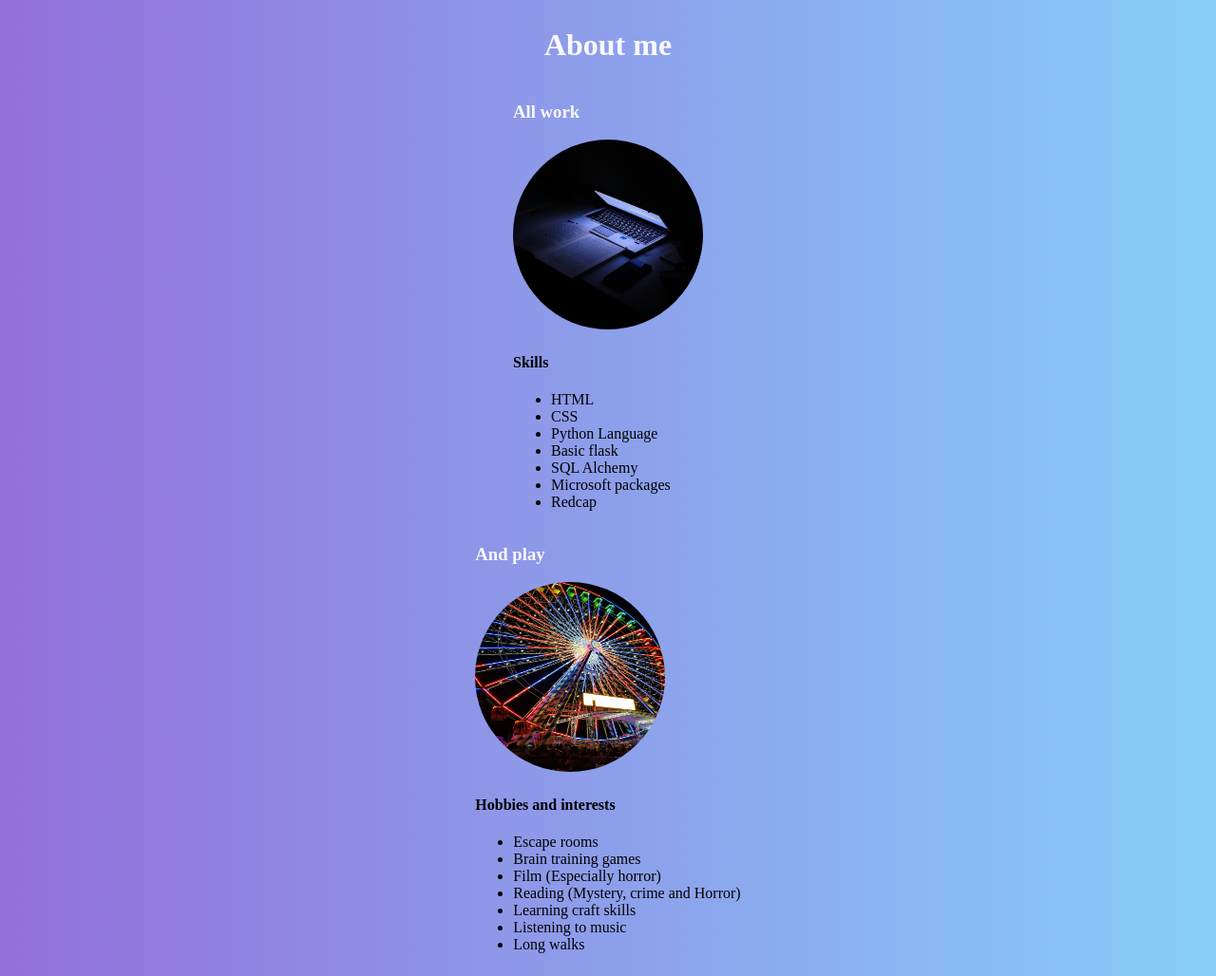
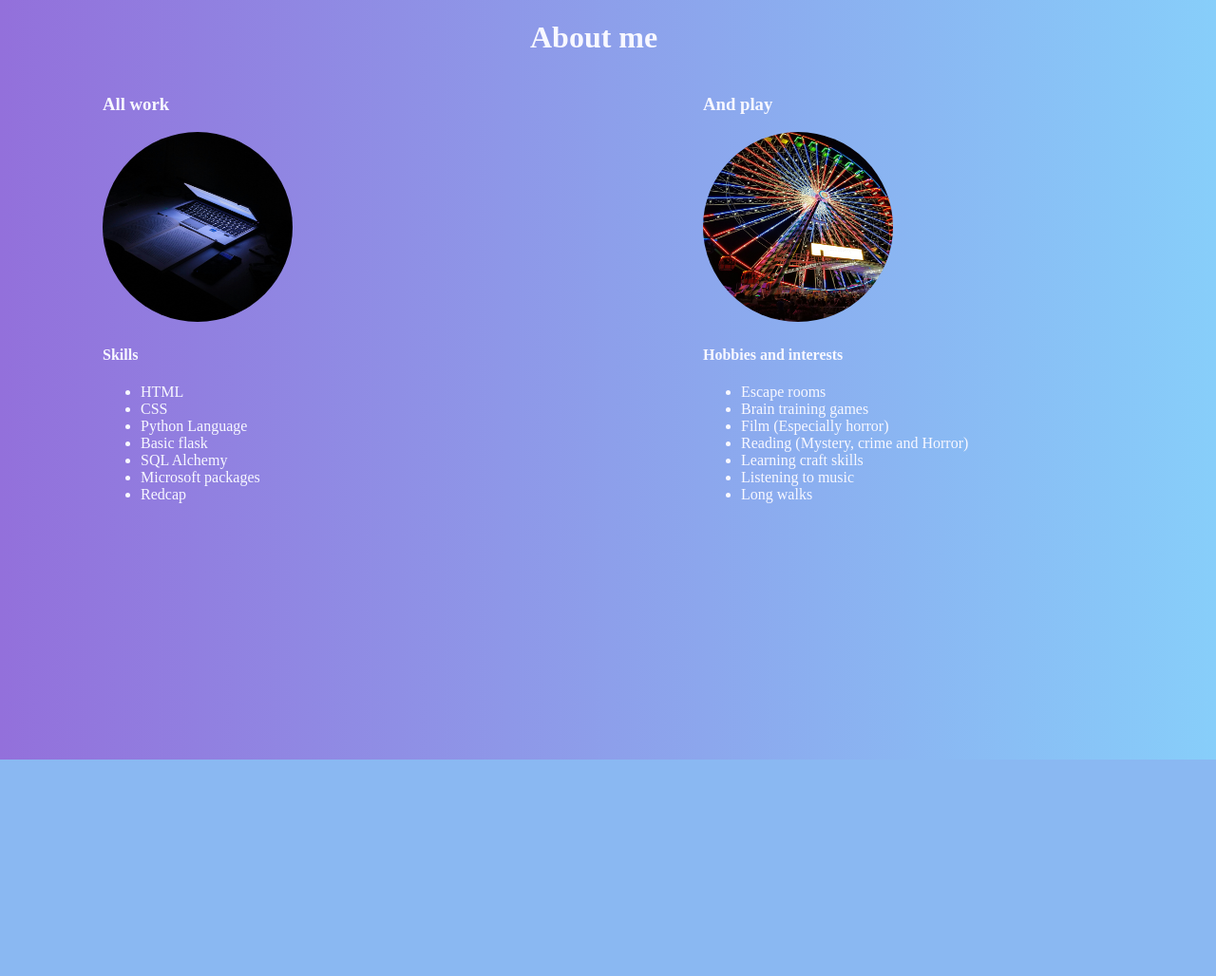
Before and after one commit to Tash91/Portfolio_project_portfolio-website, a Flask app: page /about-me in a window 1280 px wide. Shown: the whole page at 95% size. After the commit the page ends 800 px from the top, so only its background shows below. Run offline with Flask 3, Linux system fonts and the light colour scheme.

Commit message:
fix align and change font colour

```diff
--- a/static/style.css
+++ b/static/style.css
@@ -14,6 +14,16 @@ h2 {
 
 h3 {
 
+  color: #F8F8FF ;
+
+}
+
+h4 {
+   color: #F8F8FF ;
+
+}
+
+li {
   color: #F8F8FF ;
 
 }
@@ -37,24 +47,31 @@ h3 {
 }
 
 
+#about_title {
+  margin-left: 550px;
+
+}
+
+
 .about_me{
+
   display: flex;
-  flex-direction: column;
+  flex-wrap: wrap;
+
   align-items: center;
-  flex-wrap: wrap;
+  justify-content: center;
 
 
 }
 
-.about_me1{
-  flex: 200px;
+.about_cont{
+   flex: 200px;
+   margin-left: 100px;
+
+
 
 }
 
-.about_me2{
-  flex: 200px;
-
-}
 
 #work_pic {
   height: 200px;
--- a/templates/about_me.html
+++ b/templates/about_me.html
@@ -8,9 +8,10 @@
 </head>
 <body>
     {% block content %}
+    <h1 id="about_title">About me</h1>
     <div class="about_me">
-    <h1>About me</h1>
-    <div class="about_me1">
+
+    <div class="about_cont">
         <h3>All work</h3>
         <img id="work_pic" src="static\images\gery-wibowo-Eti6ph51H4A-unsplash.jpg">
         <h4>Skills</h4>
@@ -27,7 +28,7 @@
 
     </div>
 
-    <div class="about_me2">
+    <div class="about_cont">
         <h3>And play</h3>
         <img id=play_pic src="static\images\jim-gade-tACjDuvTWSI-unsplash.jpg">
         <h4>Hobbies and interests</h4>
```
